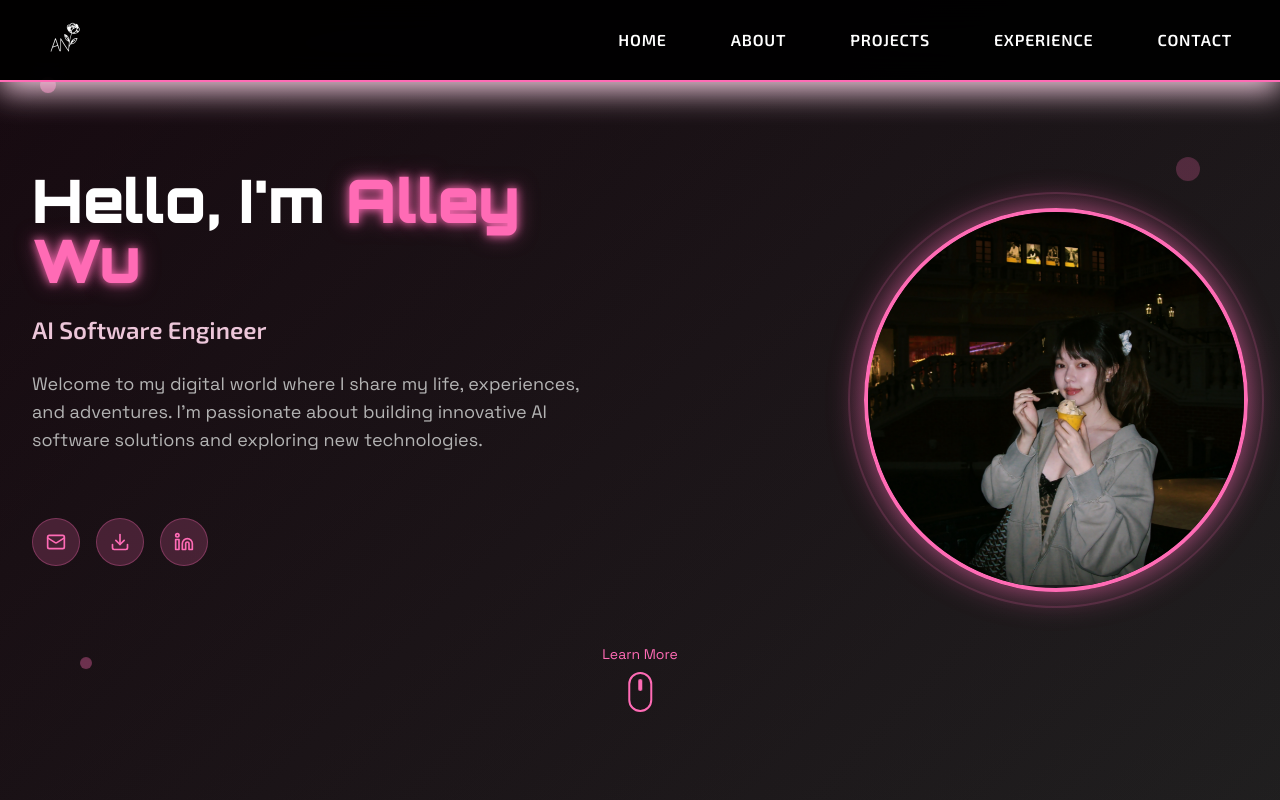
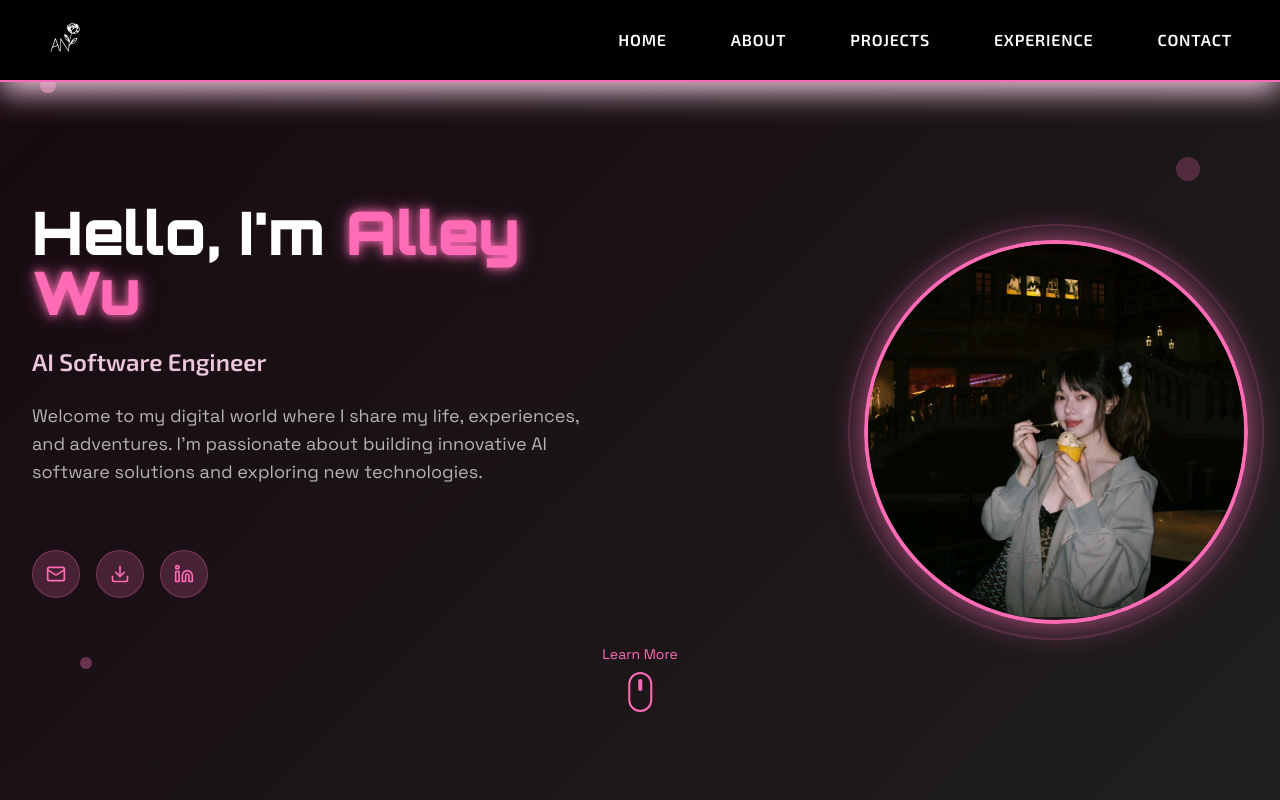
Before and after one commit to twu29/Portfolio, a React (Vite) app: page / in a window 1280 px wide. Shown: the top 800 px of the page. Built offline with nearby package versions, Linux system fonts and the light colour scheme; the HTML template or start-up script is replaced by a standard one.

Commit message:
Adjust "Hello, I'm Alley Wu" text

```diff
--- a/src/components/Hero.tsx
+++ b/src/components/Hero.tsx
@@ -22,7 +22,7 @@ const Hero = () => {
       <div className="absolute bottom-32 left-20 w-3 h-3 bg-primary/60 rounded-full animate-float animation-delay-2000 opacity-60" />
 
       <div className="relative z-10 max-w-7xl mx-auto px-4 sm:px-6 lg:px-8">
-        <div className="flex flex-col lg:grid lg:grid-cols-2 gap-8 lg:gap-12 items-center min-h-[80vh]">
+        <div className="flex flex-col lg:grid lg:grid-cols-2 gap-8 lg:gap-12 items-center min-h-[80vh] pt-8 md:pt-16">
           {/* Content - Mobile Order 1, Desktop Order 1 */}
           <div className="text-center lg:text-left animate-slide-up order-1 lg:order-1">
             <h1 className="text-2xl sm:text-3xl md:text-4xl lg:text-5xl xl:text-6xl font-orbitron font-black mb-6 leading-tight">
```
